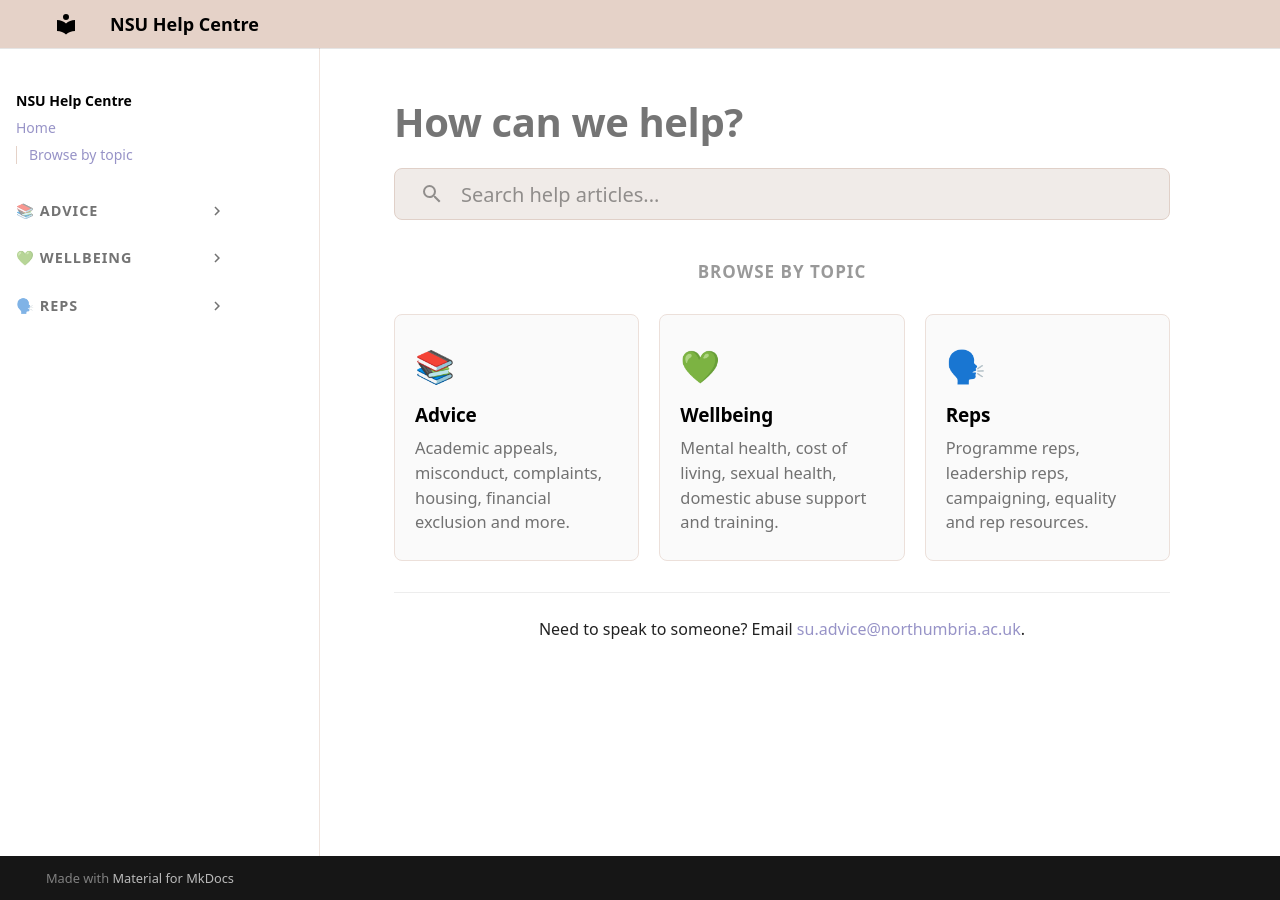
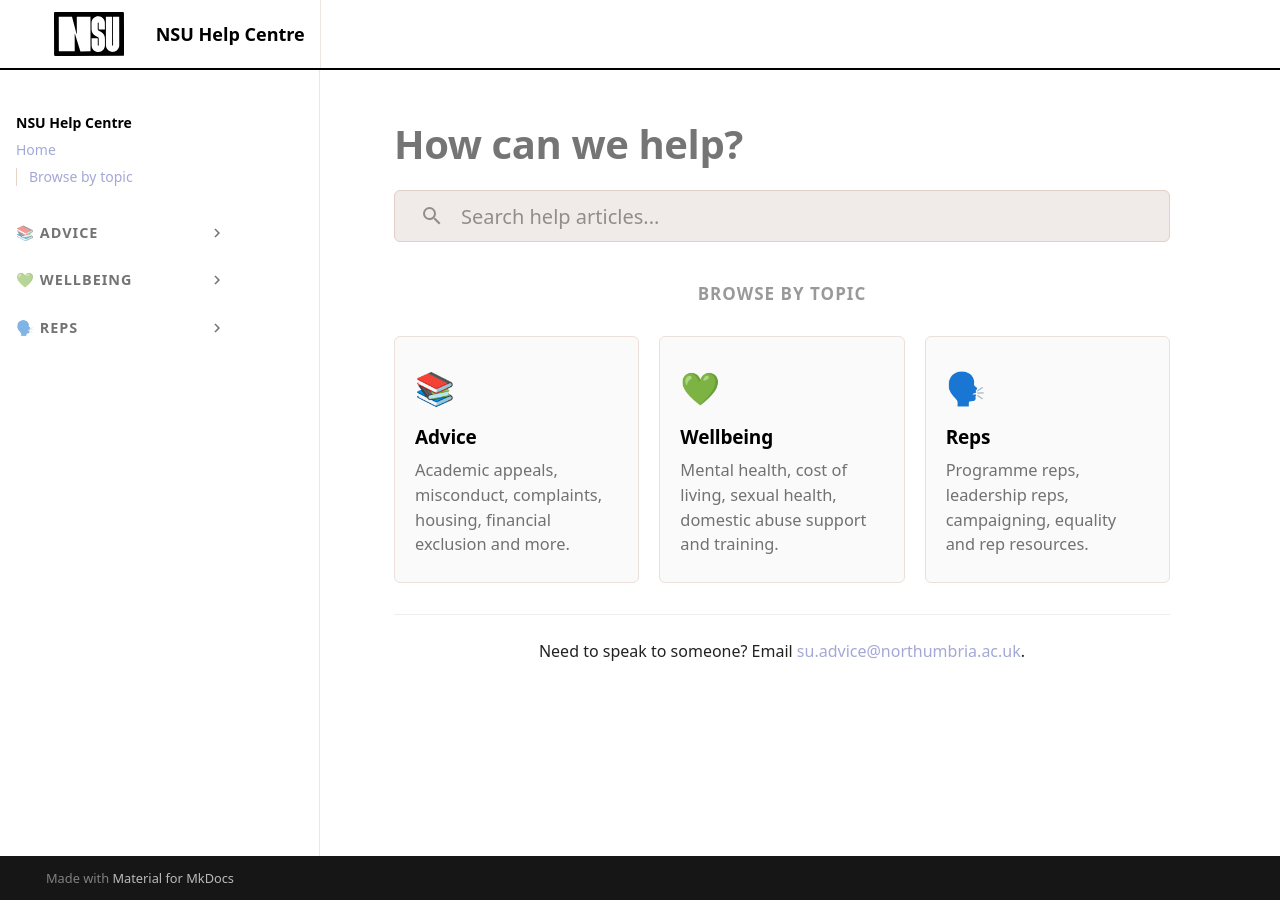
Before and after one commit to northumbriasu/nsu-help-centre, an MkDocs documentation site: the page built from docs/index.md, in a window 1280 px wide. Built offline with MkDocs 1.6.1 and Material for MkDocs 9.7.7, drawn with Linux system fonts in a browser that asks for light colours; some web fonts are replaced.

Commit message:
Apply NSU Design System: logo, type variation settings, brand tokens
- Add logo-mark-short.svg to header (44px, black master)
- Set logo + favicon in mkdocs.yml
- Switch header to white bg with 2px solid black border-bottom
- Apply font-variation-settings tokens: vv-display, vv-condensed-xb,
  vv-extra-bold, vv-body, vv-nav across all typographic elements
- Update accent colour to --nsu-lilac (#a3a8d6) per brand guidelines
- Set border-radius to --radius-soft (6px) on all interactive elements
- Add ease-out motion tokens (cubic-bezier 0.2,0.8,0.2,1) to all transitions
- Add press active states (scale 0.98) on cards and feedback buttons
- Add focus-within ring on search form

Co-Authored-By: Claude Sonnet 4.6 <noreply@anthropic.com>

```diff
--- a/docs/stylesheets/extra.css
+++ b/docs/stylesheets/extra.css
@@ -1,16 +1,50 @@
 /* ── Fonts ──────────────────────────────────────────────── */
 :root {
+  /* NSU Brand colours */
+  --nsu-pink:    #eba8c7;
+  --nsu-lilac:   #a3a8d6;
+  --nsu-cyan:    #38b6df;
+  --nsu-yellow:  #f5e35c;
+  --nsu-green:   #698c54;
+  --nsu-sand:    #e3d1c7;
+  --nsu-stone:   #babab5;
+  --nsu-slate:   #8299a1;
+  --nsu-beige:   #e5d2c8;   /* help centre header/sidebar bg */
+  --nsu-black:   #000000;
+  --nsu-white:   #ffffff;
+
+  /* Semantic aliases */
+  --nsu-purple:  var(--nsu-lilac);   /* primary interactive / accent */
+
+  /* Type variation settings */
+  --vv-body:          "wdth" 110, "wght" 400;
+  --vv-display:       "wdth" 130, "wght" 900;
+  --vv-condensed-xb:  "wdth"  85, "wght" 800;
+  --vv-extra-bold:    "wdth" 100, "wght" 800;
+  --vv-nav:           "wdth" 100, "wght" 600;
+
+  /* Motion */
+  --ease-out:    cubic-bezier(0.2, 0.8, 0.2, 1);
+  --dur-fast:    120ms;
+  --dur-base:    200ms;
+
+  /* Radius — brand default 6px everywhere */
+  --radius-soft: 6px;
+  --radius-md:   10px;
+  --radius-pill: 999px;
+
+  /* Layout */
+  --nsu-sidebar-width: 16rem;
+
+  /* Material token overrides */
   --md-text-font: "vinila-variable", system-ui, sans-serif;
   --md-code-font: "Roboto Mono", monospace;
-  --nsu-beige: #e5d2c8;
-  --nsu-yellow: #f5e35c;
-  --nsu-pink: #eba8c7;
-  --nsu-purple: #9793c7;
-  --nsu-sidebar-width: 16rem;
 }
 
+/* ── Base typography ────────────────────────────────────── */
 body {
   font-family: "vinila-variable", system-ui, sans-serif;
+  font-variation-settings: var(--vv-body);
 }
 
 /* ── Colour scheme ──────────────────────────────────────── */
@@ -21,28 +55,50 @@ body {
   --md-primary-fg-color--dark:  #c8b4a8;
   --md-primary-bg-color:        #000000;
   --md-primary-bg-color--light: rgba(0, 0, 0, 0.54);
-  --md-accent-fg-color:         var(--nsu-purple);
-  --md-accent-fg-color--transparent: rgba(151, 147, 199, 0.1);
+  --md-accent-fg-color:         var(--nsu-lilac);
+  --md-accent-fg-color--transparent: rgba(163, 168, 214, 0.1);
   --md-accent-bg-color:         #000000;
-  --md-typeset-a-color:         var(--nsu-purple);
+  --md-typeset-a-color:         var(--nsu-lilac);
+}
+
+/* ── MkDocs heading variation settings ──────────────────── */
+.md-typeset h1 {
+  font-variation-settings: var(--vv-display);
+}
+.md-typeset h2 {
+  font-variation-settings: var(--vv-condensed-xb);
+}
+.md-typeset h3,
+.md-typeset h4 {
+  font-variation-settings: var(--vv-extra-bold);
 }
 
 /* ── Header ─────────────────────────────────────────────── */
 .md-header {
-  background-color: var(--nsu-beige);
+  background-color: #ffffff;
   color: #000;
-  box-shadow: 0 1px 0 rgba(0,0,0,0.1);
+  box-shadow: none;
+  border-bottom: 2px solid #000;
 }
 
 .md-header__title,
 .md-header__topic {
   color: #000;
   font-weight: 700;
+  font-variation-settings: var(--vv-extra-bold);
+}
+
+/* Logo sizing — matches Header.jsx (44px height) */
+.md-header__button.md-logo img,
+.md-header__button.md-logo svg {
+  height: 44px;
+  width: auto;
 }
 
 .md-search__input {
-  background-color: rgba(255, 255, 255, 0.85);
+  background-color: rgba(0, 0, 0, 0.06);
   color: #000;
+  border-radius: var(--radius-soft);
 }
 
 .md-search__input::placeholder {
@@ -52,7 +108,8 @@ body {
 /* ── Sidebar ────────────────────────────────────────────── */
 .md-nav__link--active,
 .md-nav__link:hover {
-  color: var(--nsu-purple);
+  color: var(--nsu-lilac);
+  transition: color var(--dur-fast) var(--ease-out);
 }
 
 .md-nav__title {
@@ -62,7 +119,8 @@ body {
 
 /* ── Links ──────────────────────────────────────────────── */
 .md-typeset a {
-  color: var(--nsu-purple);
+  color: var(--nsu-lilac);
+  transition: color var(--dur-fast) var(--ease-out);
 }
 
 .md-typeset a:hover {
@@ -77,13 +135,17 @@ body {
 
 /* ── Buttons ────────────────────────────────────────────── */
 .md-button {
-  border-color: var(--nsu-purple);
-  color: var(--nsu-purple);
+  border-color: var(--nsu-lilac);
+  color: var(--nsu-lilac);
+  border-radius: var(--radius-soft);
+  transition: background var(--dur-base) var(--ease-out),
+              color var(--dur-base) var(--ease-out),
+              border-color var(--dur-base) var(--ease-out);
 }
 
 .md-button--primary {
-  background-color: var(--nsu-purple);
-  border-color: var(--nsu-purple);
+  background-color: var(--nsu-lilac);
+  border-color: var(--nsu-lilac);
   color: #fff;
 }
 
@@ -94,7 +156,6 @@ body {
 
 /* ── Dual-scroll split layout (desktop) ─────────────────── */
 @media screen and (min-width: 60em) {
-  /* Make the body a flex column so header + container share the viewport */
   body {
     display: flex;
     flex-direction: column;
@@ -107,7 +168,6 @@ body {
     position: relative !important;
   }
 
-  /* Announce and skip links etc. sit above layout */
   .md-skip {
     position: fixed;
   }
@@ -126,7 +186,6 @@ body {
     min-height: 0;
   }
 
-  /* Two-column flex: sidebar | content */
   .md-main__inner {
     height: 100%;
     overflow: hidden;
@@ -175,7 +234,7 @@ body {
     padding: 2rem 2.5rem 4rem;
   }
 
-  /* Hide right TOC sidebar — TOC is already integrated inline */
+  /* Hide right TOC sidebar */
   .md-sidebar--secondary {
     display: none !important;
   }
@@ -192,17 +251,24 @@ body {
 .nsu-card {
   background: #fafafa;
   border: 1.5px solid #ece0da;
-  border-radius: 8px;
+  border-radius: var(--radius-soft);
   padding: 1.25rem 1rem;
   text-decoration: none !important;
   color: #000 !important;
   display: block;
-  transition: border-color 0.15s, box-shadow 0.15s;
+  transition: border-color var(--dur-base) var(--ease-out),
+              box-shadow var(--dur-base) var(--ease-out),
+              transform var(--dur-fast) var(--ease-out);
 }
 
 .nsu-card:hover {
-  border-color: var(--nsu-purple);
-  box-shadow: 0 2px 10px rgba(151, 147, 199, 0.15);
+  border-color: var(--nsu-lilac);
+  box-shadow: 0 2px 10px rgba(163, 168, 214, 0.15);
+  transform: translateY(-1px);
+}
+
+.nsu-card:active {
+  transform: scale(0.98);
 }
 
 .nsu-card-icon {
@@ -214,6 +280,7 @@ body {
 .nsu-card h3 {
   font-size: 0.95rem;
   font-weight: 700;
+  font-variation-settings: var(--vv-extra-bold);
   margin: 0 0 0.35rem;
   color: #000;
 }
@@ -229,6 +296,7 @@ body {
 .md-content__inner h1:first-child {
   font-size: 1.8rem;
   font-weight: 800;
+  font-variation-settings: var(--vv-display);
   margin-bottom: 1rem;
   border: none;
 }
@@ -236,6 +304,7 @@ body {
 .md-content__inner h2 {
   font-size: 0.85rem;
   font-weight: 700;
+  font-variation-settings: var(--vv-extra-bold);
   text-transform: uppercase;
   letter-spacing: 0.06em;
   color: rgba(0, 0, 0, 0.4);
@@ -252,6 +321,7 @@ body {
 .nsu-homepage .md-content__inner > h1 {
   font-size: 2rem;
   font-weight: 800;
+  font-variation-settings: var(--vv-display);
   border: none;
 }
 
@@ -282,11 +352,18 @@ body {
   gap: 0.75rem;
   background: #f0ebe8;
   border: 1.5px solid #e0d0c8;
-  border-radius: 8px;
+  border-radius: var(--radius-soft);
   height: 52px;
   padding: 0 1.25rem;
   width: 100%;
   box-sizing: border-box;
+  transition: border-color var(--dur-base) var(--ease-out),
+              box-shadow var(--dur-base) var(--ease-out);
+}
+
+.nsu-search-form:focus-within {
+  border-color: var(--nsu-lilac);
+  box-shadow: 0 0 0 2px rgba(163, 168, 214, 0.2);
 }
 
 .nsu-search-icon {
@@ -302,6 +379,7 @@ body {
   background: transparent;
   font-size: 1rem;
   font-family: "vinila-variable", system-ui, sans-serif;
+  font-variation-settings: var(--vv-body);
   color: #000;
   outline: none;
   min-width: 0;
@@ -318,7 +396,7 @@ body {
   right: 0;
   background: #fff;
   border: 1.5px solid #e0d0c8;
-  border-radius: 8px;
+  border-radius: var(--radius-soft);
   box-shadow: 0 6px 24px rgba(0, 0, 0, 0.1);
   z-index: 9999;
   max-height: 400px;
@@ -331,6 +409,7 @@ body {
   text-decoration: none !important;
   border-bottom: 1px solid #f5eeea;
   text-align: left;
+  transition: background var(--dur-fast) var(--ease-out);
 }
 
 .nsu-search-result:last-child {
@@ -344,8 +423,9 @@ body {
 .nsu-result-title {
   display: block;
   font-weight: 600;
+  font-variation-settings: var(--vv-extra-bold);
   font-size: 0.9rem;
-  color: var(--nsu-purple);
+  color: var(--nsu-lilac);
 }
 
 .nsu-result-excerpt {
@@ -377,6 +457,7 @@ body {
 .nsu-feedback__question {
   font-size: 0.95rem;
   font-weight: 600;
+  font-variation-settings: var(--vv-extra-bold);
   color: rgba(0, 0, 0, 0.65);
   margin: 0 0 1rem;
 }
@@ -390,21 +471,28 @@ body {
 .nsu-feedback__btn {
   display: inline-block;
   padding: 0.45rem 1.5rem;
-  border-radius: 4px;
+  border-radius: var(--radius-soft);
   font-size: 0.88rem;
   font-weight: 600;
+  font-variation-settings: var(--vv-extra-bold);
   text-decoration: none !important;
   border: 1.5px solid;
-  transition: background 0.15s, color 0.15s;
+  transition: background var(--dur-base) var(--ease-out),
+              color var(--dur-base) var(--ease-out),
+              transform var(--dur-fast) var(--ease-out);
+}
+
+.nsu-feedback__btn:active {
+  transform: scale(0.98);
 }
 
 .nsu-feedback__btn--yes {
-  border-color: #9793c7;
-  color: #9793c7;
+  border-color: var(--nsu-lilac);
+  color: var(--nsu-lilac);
 }
 
 .nsu-feedback__btn--yes:hover {
-  background: #9793c7;
+  background: var(--nsu-lilac);
   color: #fff !important;
 }
 
@@ -414,8 +502,8 @@ body {
 }
 
 .nsu-feedback__btn--no:hover {
-  border-color: #eba8c7;
-  color: #eba8c7 !important;
+  border-color: var(--nsu-pink);
+  color: var(--nsu-pink) !important;
 }
 
 /* ── Read time ──────────────────────────────────────────── */
@@ -430,6 +518,7 @@ body {
 .md-nav--primary > .md-nav__list > .md-nav__item--nested > .md-nav__link {
   text-transform: uppercase;
   font-weight: 700;
+  font-variation-settings: var(--vv-extra-bold);
   font-size: 0.72rem;
   letter-spacing: 0.07em;
   color: rgba(0, 0, 0, 0.55);
@@ -437,10 +526,10 @@ body {
 }
 
 .md-nav--primary > .md-nav__list > .md-nav__item--nested > .md-nav__link:hover {
-  color: var(--nsu-purple);
+  color: var(--nsu-lilac);
 }
 
-/* ── Header: draw a divider line aligned with the sidebar ── */
+/* ── Header: divider aligned with sidebar ───────────────── */
 @media screen and (min-width: 60em) {
   .md-header {
     position: relative;
@@ -457,7 +546,6 @@ body {
     pointer-events: none;
   }
 
-  /* Left-align logo and title, constrained to sidebar width */
   .md-header__inner {
     padding-left: 0;
   }
@@ -485,18 +573,19 @@ body {
   font-family: "vinila-variable", system-ui, sans-serif;
   background: none;
   border: 1px solid #ddd;
-  border-radius: 4px;
+  border-radius: var(--radius-soft);
   padding: 0.28rem 0.7rem;
   cursor: pointer;
   color: rgba(0, 0, 0, 0.38);
   white-space: nowrap;
-  transition: color 0.15s, border-color 0.15s;
+  transition: color var(--dur-base) var(--ease-out),
+              border-color var(--dur-base) var(--ease-out);
   line-height: 1;
 }
 
 .nsu-copy-link:hover {
-  color: var(--nsu-purple);
-  border-color: var(--nsu-purple);
+  color: var(--nsu-lilac);
+  border-color: var(--nsu-lilac);
 }
 
 .nsu-copy-link--copied {
--- a/mkdocs.yml
+++ b/mkdocs.yml
@@ -6,6 +6,8 @@ site_url: https://northumbriasu.github.io/nsu-help-centre/
 theme:
   name: material
   custom_dir: overrides
+  logo: assets/logo-mark-short.svg
+  favicon: assets/logo-mark-short.svg
   palette:
     scheme: default
   font: false
```
Also changed, not shown: docs/assets/logo-mark-short.svg (added).
